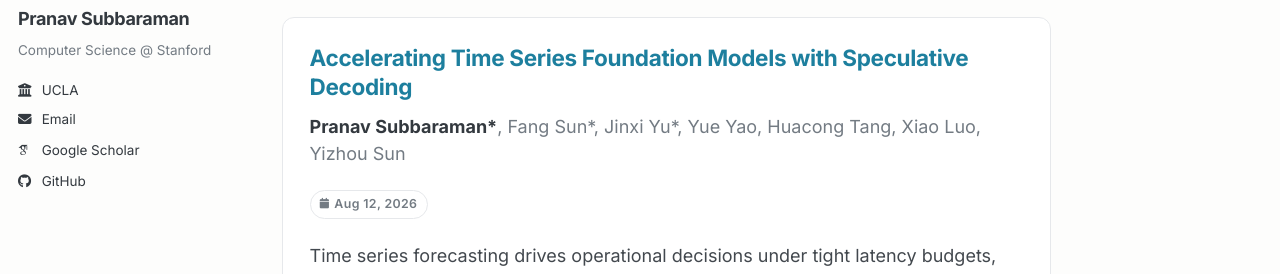
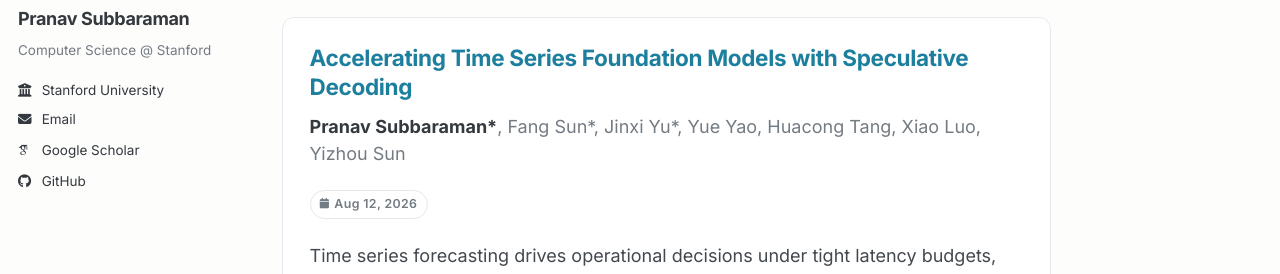
Before and after one commit to PranavSubbaraman/pranavsubbaraman.github.io, a Jekyll site: the page built from _pages/about.md, in a window 1280 px wide. Shown: the part 263-537 px from the top of the page. Built offline with Jekyll 4.4.1, drawn with Linux system fonts in a browser that asks for light colours; some web fonts are replaced; a script bundle is joined from its source files by our own code; library files that are not in the unit come from our copies.

Commit message:
Update employer to Stanford University

```diff
--- a/_config.yml
+++ b/_config.yml
@@ -28,7 +28,7 @@ author:
   pronouns         : # example: "she/her"
   bio              : "Computer Science @ Stanford"
   location         : # URL
-  employer         : "UCLA"
+  employer         : "Stanford University"
   uri              : # URL
   email            : "pranavs108@ucla.edu"
 
```
